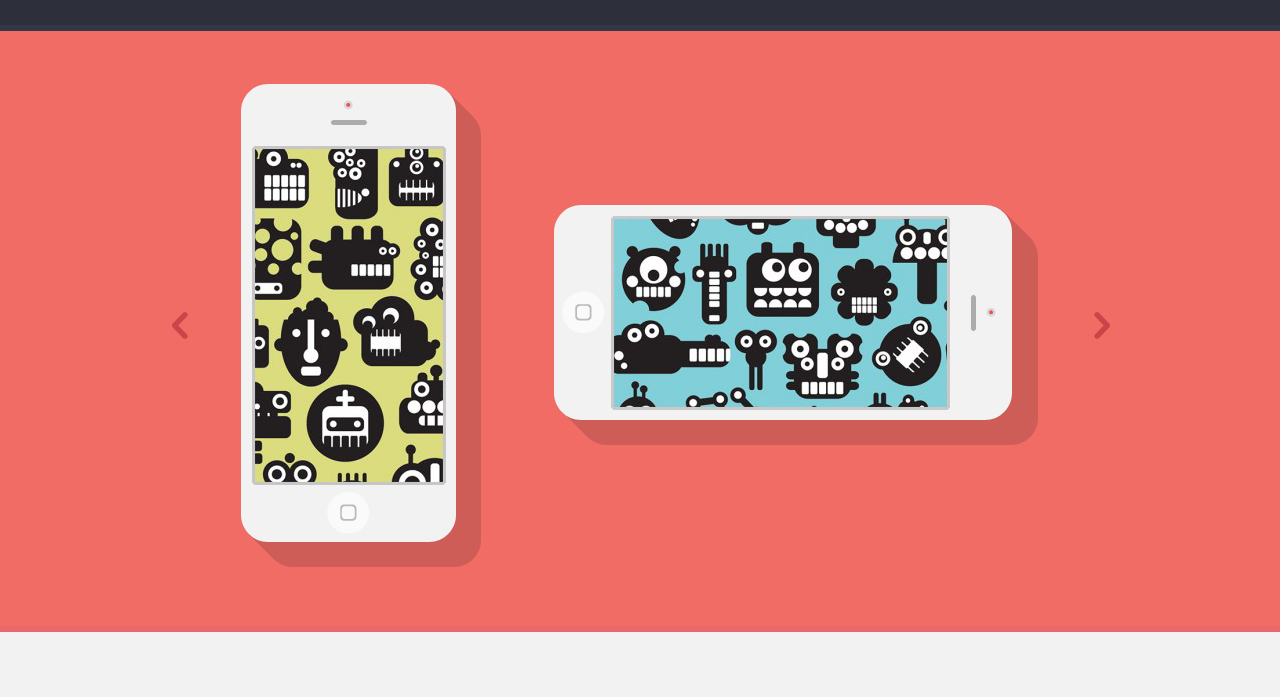
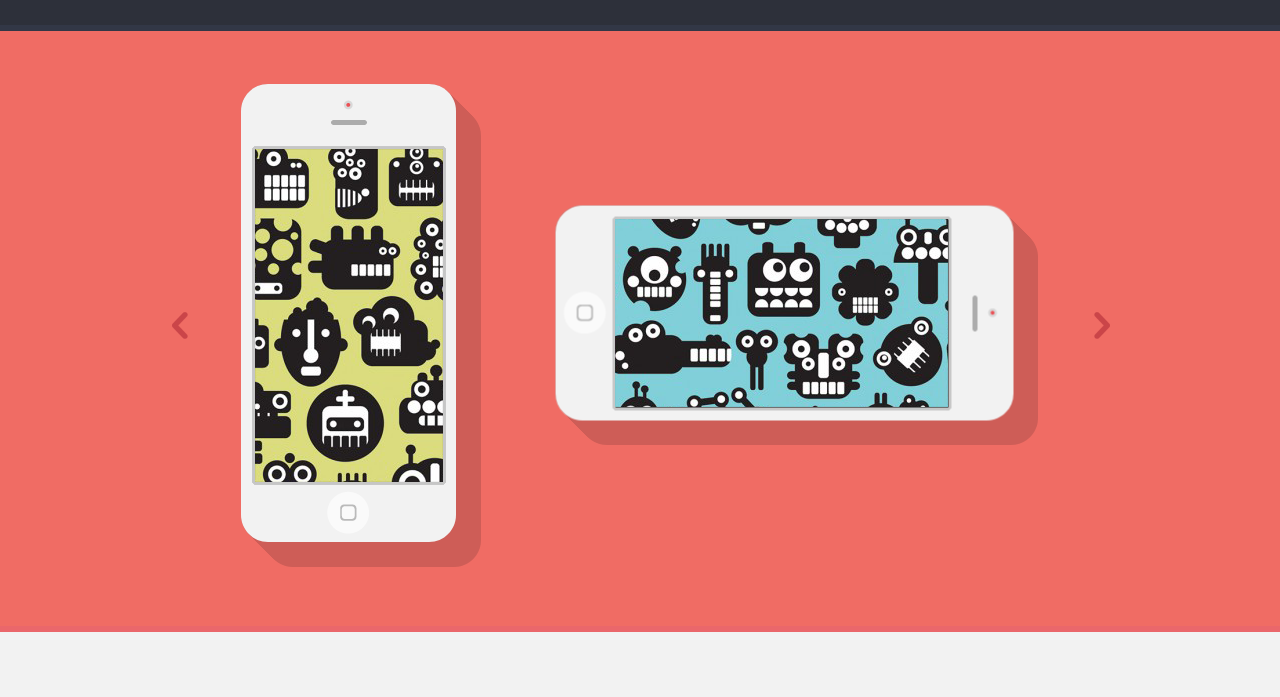
Before and after one commit to timurkalimullin/singolo, a plain HTML site: page index.html in a window 1280 px wide. Shown: the part 64-761 px from the top of the page. Drawn offline with Linux system fonts and the light colour scheme.

Commit message:
fix: fix singolo full and singolo1 phone img

```diff
--- a/index.html
+++ b/index.html
@@ -31,10 +31,14 @@
         </div>
         <div class="slider__wrapper">
             <div class="phone_1">
-                <img src="assets/img/iPhone_Vertical.png" alt="vertical_phone">
+                <img src="assets/img/phone-base.png" alt="vertical_phone" class="phone_vertical">
+                <img src="assets/img/screen-vertical.png" alt="" class="screen_vertical">
+                <img src="assets/img/Shadow.png" alt="" class="shadow">
             </div>
             <div class="phone_2">
-                <img src="assets/img/iPhone_Horizontal.png" alt="horizontal-phone">
+                <img src="assets/img/phone-base.png" alt="horizontal_phone" class="phone_horizontal">
+                <img src="assets/img/screen-horizontal.png" alt="" class="screen_horizontal">
+                <img src="assets/img/Shadow-hor.png" alt="" class="shadow_horizontal">
             </div>
         </div>
         <div class="next">
--- a/singolo1.css
+++ b/singolo1.css
@@ -92,10 +92,51 @@ header a:hover {
     position: relative;
 }
 
-.phone_2 {
-    height: 215px;
-    margin-left: 73px;
-    margin-top: 121px;
+.slider .phone_1 {
+    position: relative;
+}
+
+.slider .phone_vertical {
+    position: absolute;
+    z-index: 2;
+}
+
+.slider .screen_vertical {
+    position: absolute;
+    left: 14px;
+    top: 65px;
+    z-index: 3;
+}
+
+.slider .shadow {
+    position: absolute;
+    left: 0px;
+    z-index: 1;
+}
+
+.slider .phone_2 {
+    position: relative;
+    margin-left: 436px;
+    margin-top: 0px;
+}
+.slider .phone_horizontal {
+    position: absolute;
+    z-index: 2;
+    transform: rotateZ(90deg);
+}
+
+.slider .screen_horizontal {
+    position: absolute;
+    z-index: 3;
+    top: 135px;
+    left: -62px;
+}
+
+.slider .shadow_horizontal {
+    position: absolute;
+    left: -122px;
+    z-index: 1;
+    top: 121px;
 }
 
 .prev {
--- a/style.css
+++ b/style.css
@@ -93,13 +93,53 @@ header a:hover {
 .slider__wrapper {
     display: flex;
     margin: 0 71px;
+}
+
+.slider .phone_1 {
     position: relative;
 }
 
-.phone_2 {
-    height: 215px;
-    margin-left: 73px;
-    margin-top: 121px;
+.slider .phone_vertical {
+    position: absolute;
+    z-index: 2;
+}
+
+.slider .screen_vertical {
+    position: absolute;
+    left: 14px;
+    top: 65px;
+    z-index: 3;
+}
+
+.slider .shadow {
+    position: absolute;
+    left: 0px;
+    z-index: 1;
+}
+
+.slider .phone_2 {
+    position: relative;
+    margin-left: 436px;
+    margin-top: 0px;
+}
+.slider .phone_horizontal {
+    position: absolute;
+    z-index: 2;
+    transform: rotateZ(90deg);
+}
+
+.slider .screen_horizontal {
+    position: absolute;
+    z-index: 3;
+    top: 135px;
+    left: -62px;
+}
+
+.slider .shadow_horizontal {
+    position: absolute;
+    left: -122px;
+    z-index: 1;
+    top: 121px;
 }
 
 .prev {
@@ -246,7 +286,7 @@ header a:hover {
 
 
 .portfolio__nav ul {
-    width: 287px;
+    width: 290px;
     display: flex;
     justify-content: space-between;
     list-style-type: none;
```
Also changed, not shown: singolo1.html (+6 -2 lines), assets/img/Shadow-hor.png (added), assets/img/Shadow.png (added), assets/img/iPhone_Horizontal.png (deleted), assets/img/iPhone_Vertical.png (deleted), assets/img/phone-base.png (added), assets/img/screen-horizontal.png (added), assets/img/screen-vertical.png (added).
